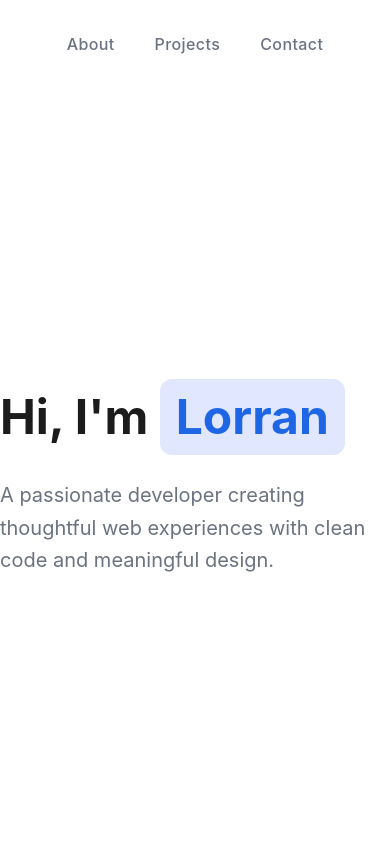
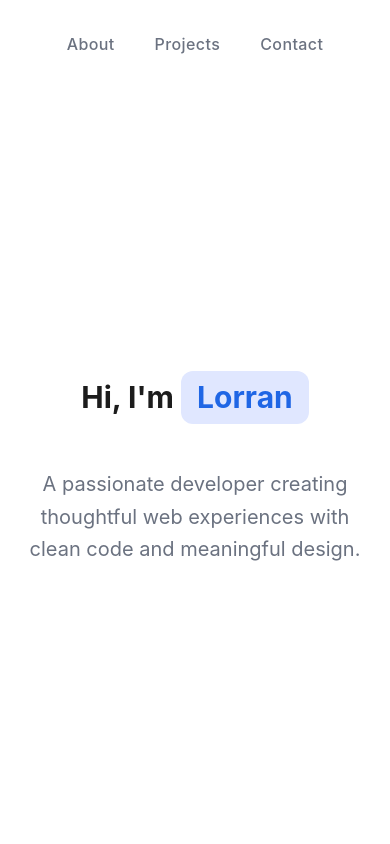
Before and after one commit to derivia/portfolio, a React (Vite) app in the folder client/: page / in a window 390 px wide. Shown: the top 844 px of the page. Built offline with nearby package versions, Linux system fonts and the light colour scheme; the HTML template or start-up script is replaced by a standard one.

Commit message:
feat: fixing layout in mobile

```diff
--- a/client/src/components/Contact.tsx
+++ b/client/src/components/Contact.tsx
@@ -10,10 +10,10 @@ const Contact = () => {
 					or opportunities.
 				</p>
 				<a
-					href="mailto:contato.lorransoares@gmail.com"
-					className="inline-block bg-accent text-white px-10 py-4 rounded-lg text-md font-semibold tracking-wider transition-colors duration-200 hover:bg-contact-email-hover-bg shadow-md"
+					href="mailto:contato@lorrran.com"
+					className="w-[80%] md:w-fit inline-block bg-accent text-white px-10 py-4 rounded-lg text-md font-semibold tracking-wider transition-colors duration-200 hover:bg-contact-email-hover-bg shadow-md"
 				>
-					contato.lorransoares@gmail.com
+					contato@lorrran.com
 				</a>
 			</div>
 		</section>
--- a/client/src/components/Hero.tsx
+++ b/client/src/components/Hero.tsx
@@ -4,14 +4,14 @@ const Hero = () => {
 			id="hero"
 			className="w-full min-h-screen flex flex-col justify-center items-center bg-background py-20"
 		>
-			<div className="mb-16">
-				<h1 className="text-5xl md:text-6xl font-bold mb-6 text-heading-primary leading-tight">
+			<div className="text-center md:text-left mb-16">
+				<h1 className="text-3xl md:text-6xl md:text-left text-center font-bold mb-6 text-heading-primary leading-tight">
 					Hi, I'm{" "}
 					<span className="inline-block bg-accent-light text-accent px-4 py-2 rounded-xl">
 						Lorran
 					</span>
 				</h1>
-				<p className="text-xl md:text-2xl text-text-secondary max-w-2xl mx-auto leading-relaxed">
+				<p className="text-xl p-5 md:p-0 md:text-2xl text-text-secondary max-w-2xl mx-auto leading-relaxed">
 					A passionate developer creating thoughtful web experiences with clean
 					code and meaningful design.
 				</p>
```
